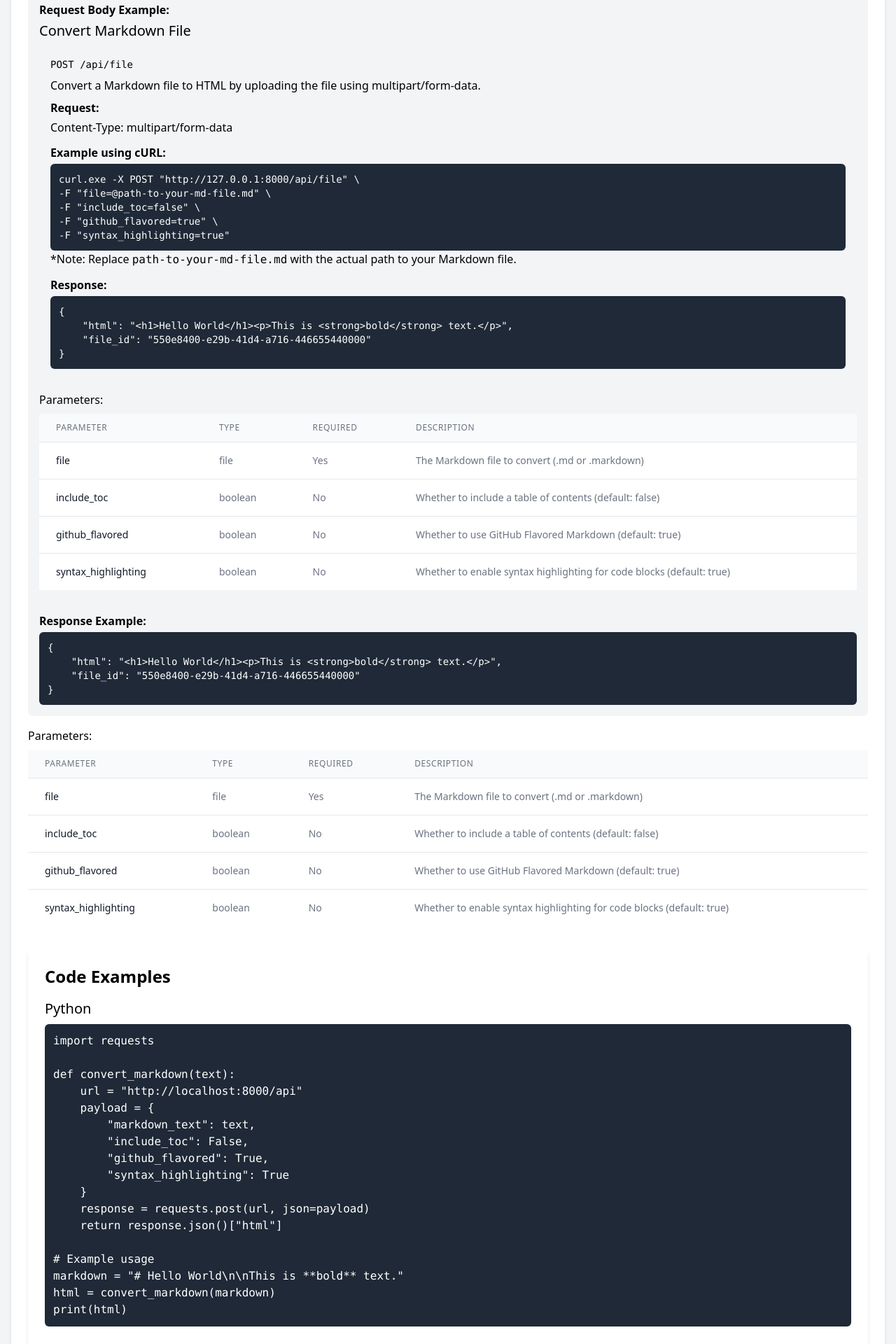
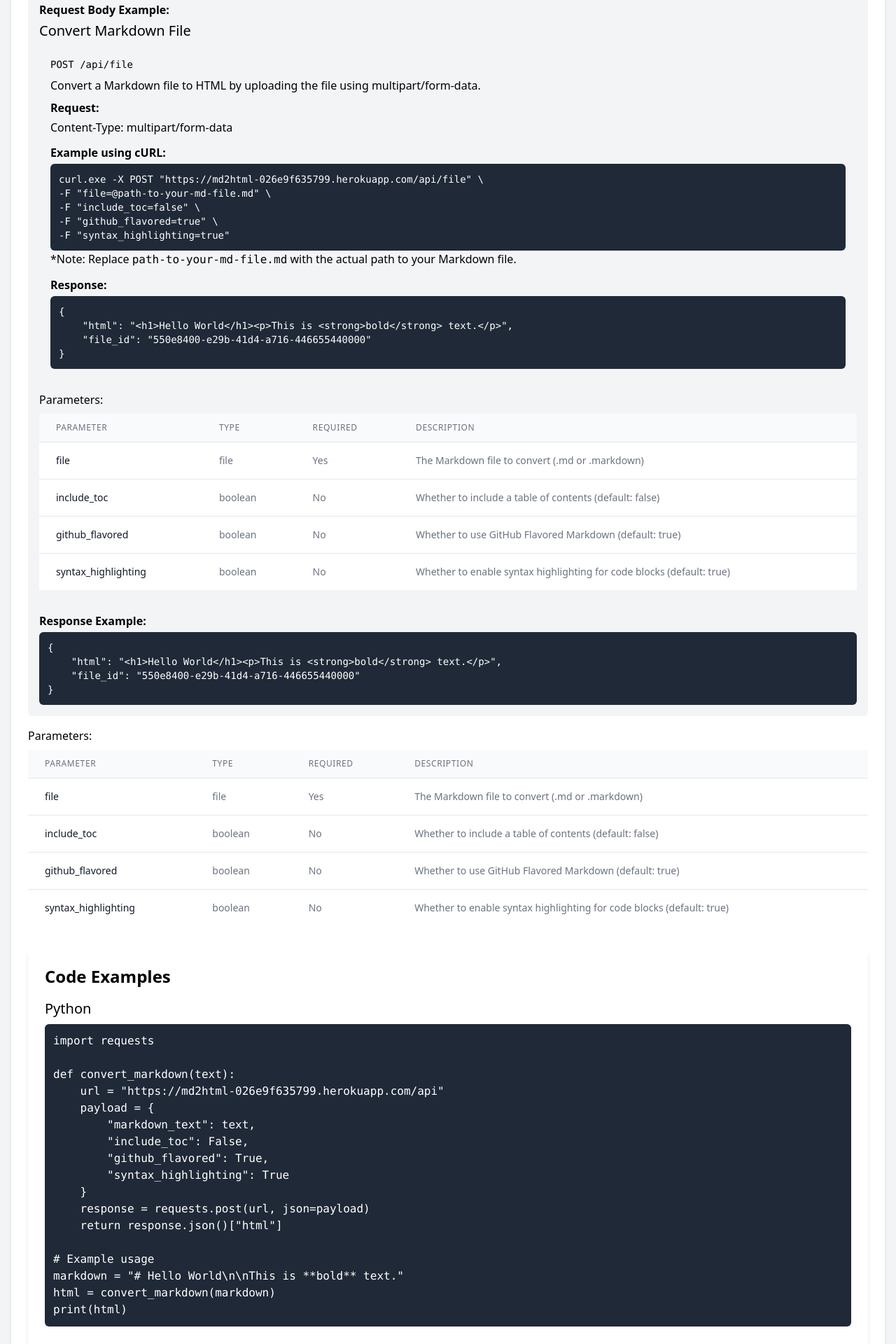
Before and after one commit to terri-yaki/md2html, a Flask app: page /api/docs in a window 1280 px wide. Shown: the part 1202-3122 px from the top of the page at 70% size. Run offline with Flask 2, Linux system fonts and the light colour scheme; some libraries are stand-ins or nearby versions.

Commit message:
added heroku url

```diff
--- a/templates/docs.html
+++ b/templates/docs.html
@@ -93,7 +93,7 @@
                       <p class="mb-2">Content-Type: multipart/form-data</p>
                       <h4 class="font-semibold mt-3 mb-1">Example using cURL:</h4>
                       <pre class="bg-gray-800 text-white p-3 rounded-md overflow-x-auto text-sm">
-curl.exe -X POST "http://127.0.0.1:8000/api/file" \
+curl.exe -X POST "https://md2html-026e9f635799.herokuapp.com/api/file" \
 -F "file=@path-to-your-md-file.md" \
 -F "include_toc=false" \
 -F "github_flavored=true" \
@@ -203,7 +203,7 @@ curl.exe -X POST "http://127.0.0.1:8000/api/file" \
 import requests
 
 def convert_markdown(text):
-    url = "http://localhost:8000/api"
+    url = "https://md2html-026e9f635799.herokuapp.com/api"
     payload = {
         "markdown_text": text,
         "include_toc": False,
@@ -223,7 +223,7 @@ print(html)</pre>
               <h3 class="text-xl font-medium mb-2">JavaScript</h3>
               <pre class="bg-gray-800 text-white p-3 rounded-md overflow-x-auto">
 async function convertMarkdown(text) {
-const response = await fetch('http://localhost:8000/api', {
+const response = await fetch('https://md2html-026e9f635799.herokuapp.com/api', {
     method: 'POST',
     headers: {
     'Content-Type': 'application/json',
@@ -249,7 +249,7 @@ convertMarkdown(markdown)
             <div class="mb-6">
               <h3 class="text-xl font-medium mb-2">cURL</h3>
               <pre class="bg-gray-800 text-white p-3 rounded-md overflow-x-auto">
-curl -X POST "http://localhost:8000/api" \
+curl -X POST "https://md2html-026e9f635799.herokuapp.com/api" \
 -H "Content-Type: application/json" \
 -d '{
     "markdown_text": "# Hello World\n\nThis is **bold** text.",
--- a/test.py
+++ b/test.py
@@ -2,7 +2,7 @@ import requests
 
 # Convert markdown text to HTML
 def convert_markdown(text):
-    url = "http://localhost:8000/api"
+    url = "https://md2html-026e9f635799.herokuapp.com/api"
     payload = {
         "markdown_text": text,
         "include_toc": False,
```
Also changed, not shown: 1 other file.
